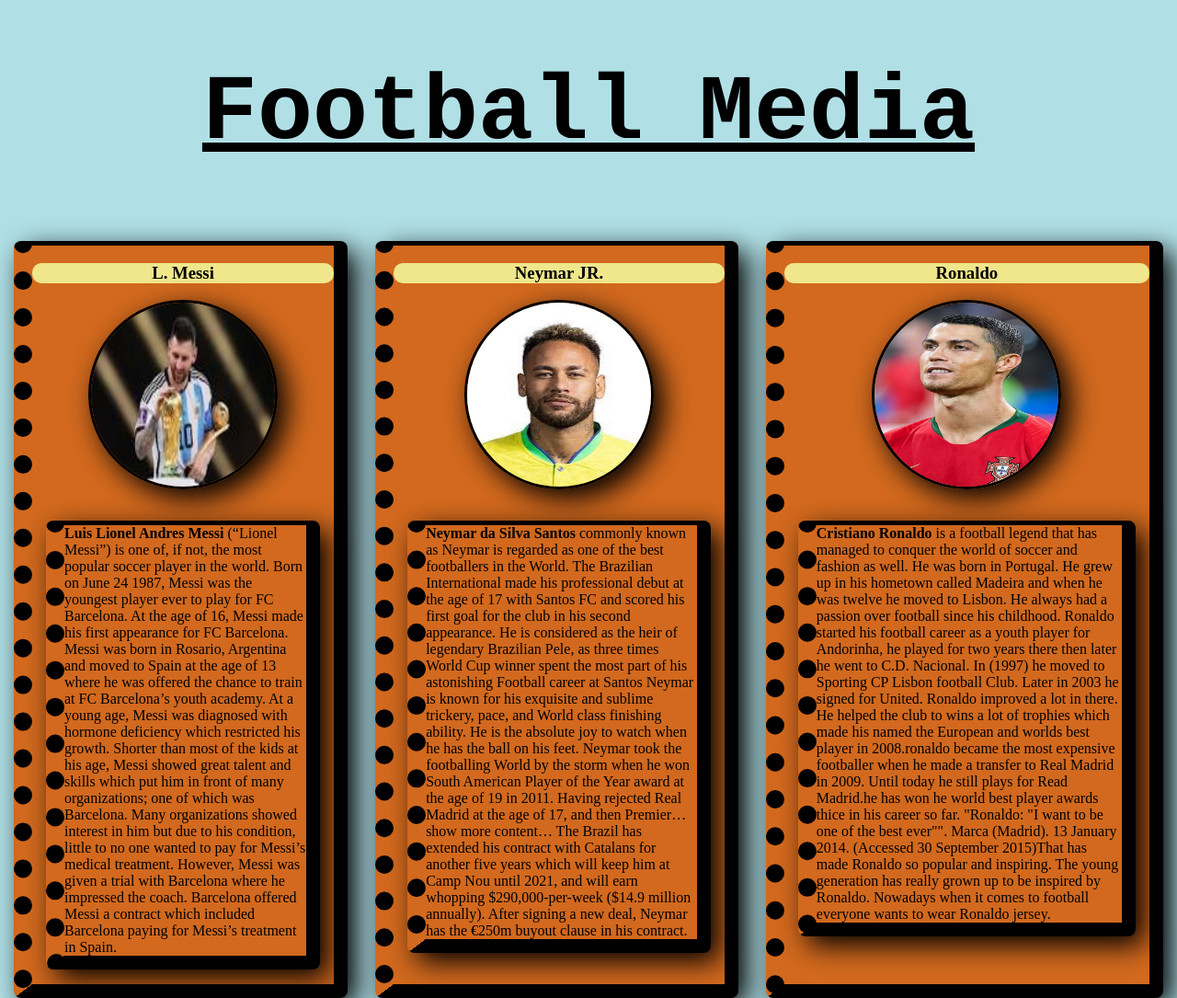
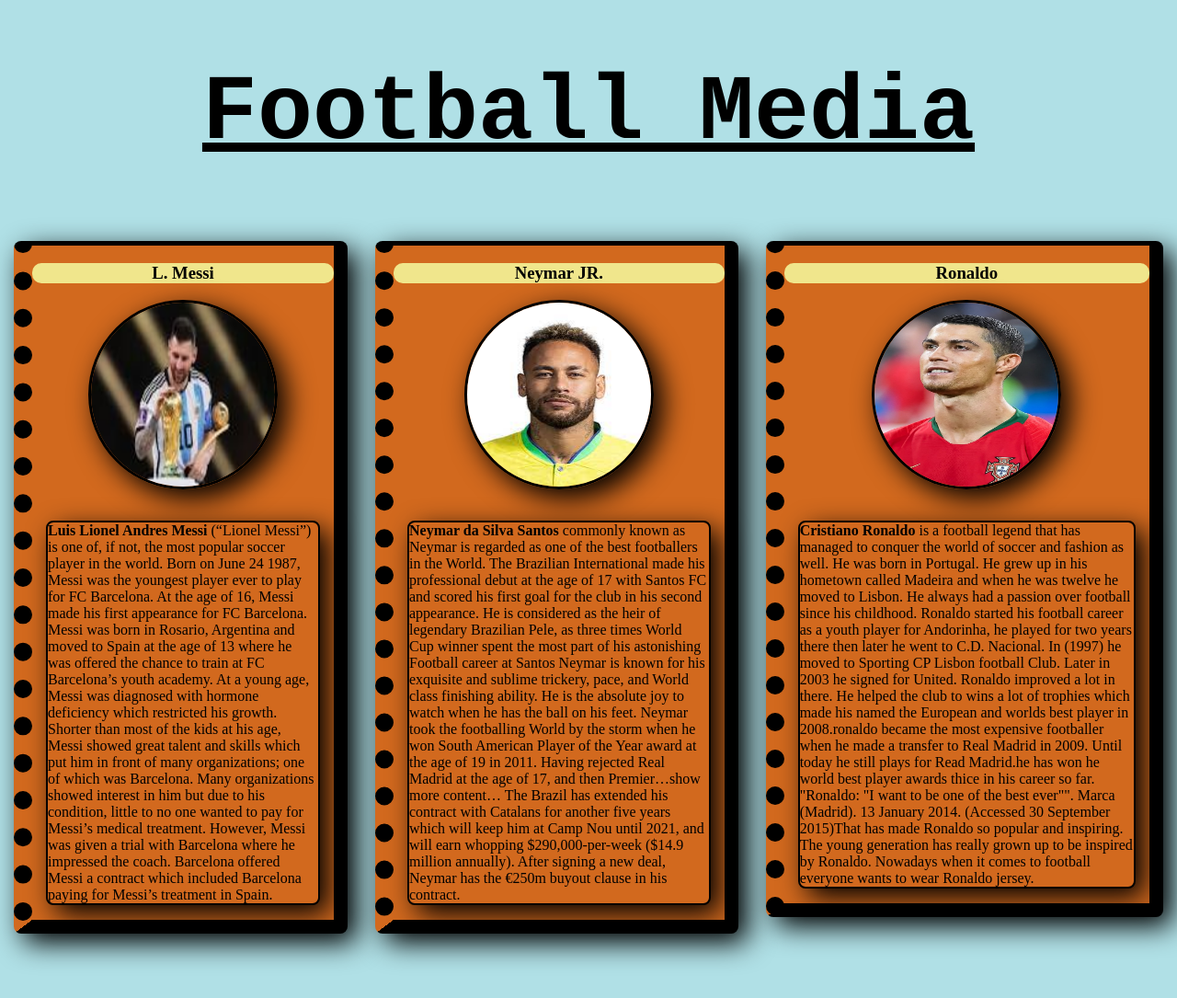
Before and after one commit to mr-pritom-01/practice-sheet, a plain HTML site: page index.html in a window 1280 px wide. Shown: the top 1085 px of the page at 92% size. Drawn offline with Linux system fonts and the light colour scheme.

Commit message:
edited the style box

```diff
--- a/styles.css
+++ b/styles.css
@@ -23,6 +23,7 @@ div{
     border-bottom: 15px solid black;
     background-color: chocolate;
     box-shadow: 10px 10px 30px;
+    height: 70%;
 
 }
 .img {
@@ -34,4 +35,5 @@ div{
 }
 .mrgins {
     margin-top: 30px;
+    border: 2px solid black;
 }
```
